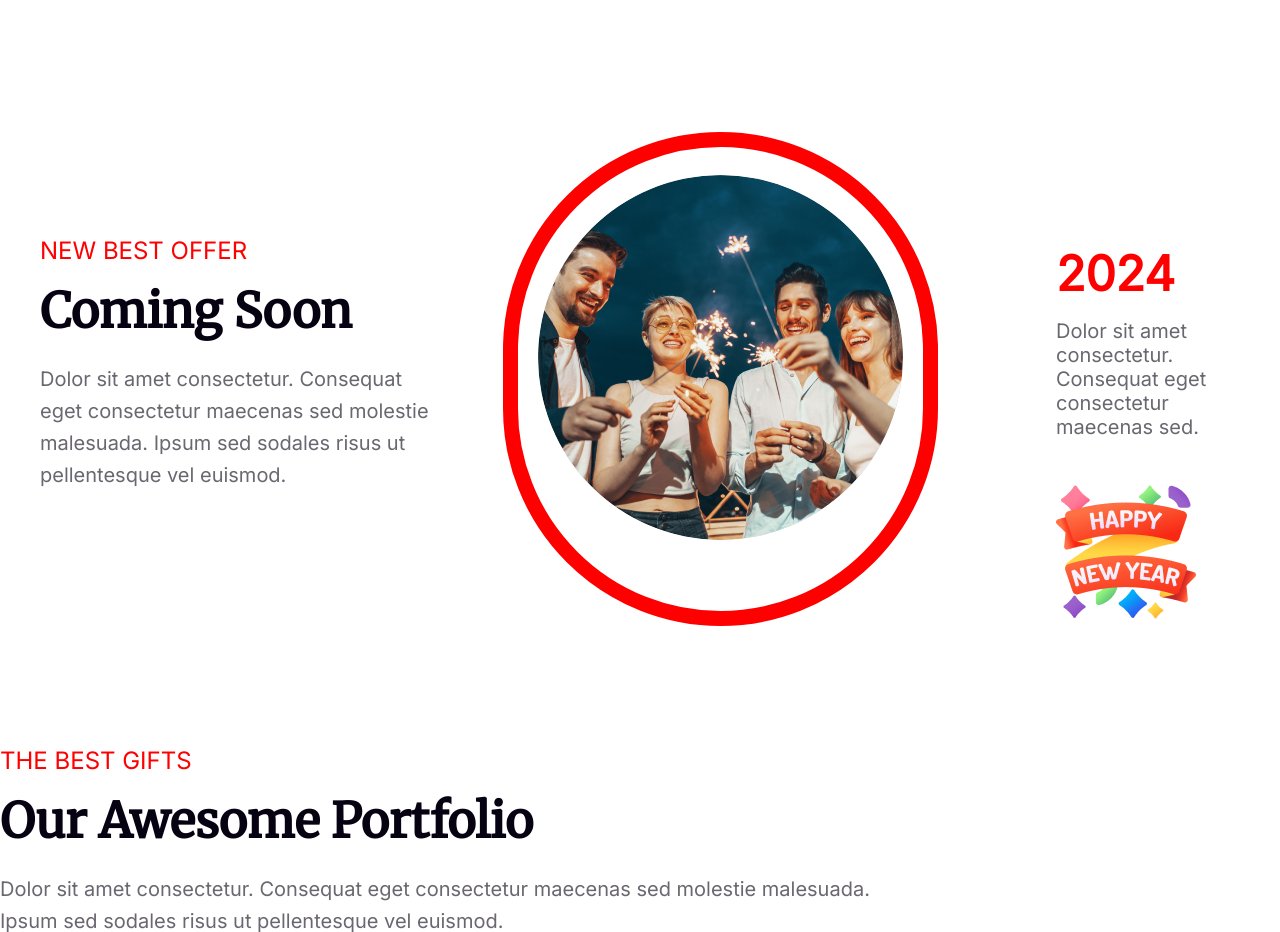
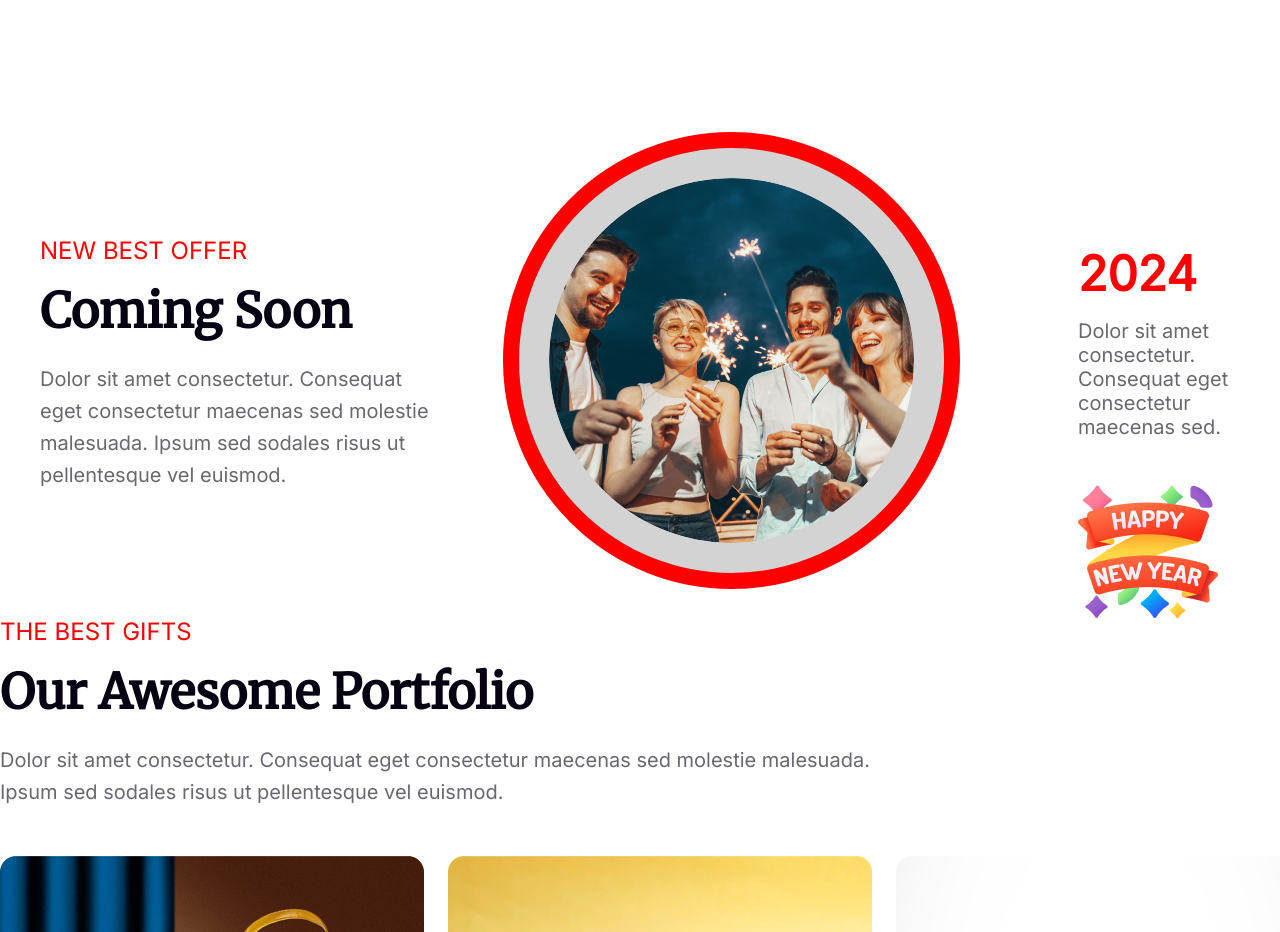
Before and after one commit to saidul24/New-Year-Party, a plain HTML site: page index.html in a window 1280 px wide. Shown: the part 2960-3892 px from the top of the page. Drawn offline with Linux system fonts and the light colour scheme.

Commit message:
added more section and fixed sll problem

```diff
--- a/index.html
+++ b/index.html
@@ -3,7 +3,7 @@
 <head>
     <meta charset="UTF-8">
     <meta name="viewport" content="width=device-width, initial-scale=1.0">
-    <title>Document</title>
+    <title>New Year</title>
     <script src="https://kit.fontawesome.com/6ee2d4b526.js" crossorigin="anonymous"></script>
 
     <link rel="stylesheet" href="styles/style.css">
--- a/styles/style.css
+++ b/styles/style.css
@@ -211,6 +211,7 @@
 .sec-head-new{
   display: flex;
   margin-top: 120px;
+  height: 364.844px;
 }
 
 .newl-title{
@@ -242,17 +243,15 @@
 }
 
 .center-site{
-  border-radius: 463px;
-  border: 15px solid #F00;
   margin-left: 70px;
+
 }
 
 .img-new{
-
-  margin: 20px;
-  margin-top: 28px;
-  border-radius: 364.844px;
-  background: url(<path-to-image>), lightgray -91.279px 0px / 150.038% 100% no-repeat;
+  border: red 16px solid;
+  border-radius: 50%;
+  padding: 30px;
+  background: lightgray -91.279px 0px / 150.038% 100% no-repeat;
 }
 
 .newr-title{
@@ -325,7 +324,7 @@
   margin: 0;
 }
 .gift-item:hover{
-  box-shadow: 5px 5px 10px 5px rgb(233, 88, 243);
+  box-shadow: 5px 5px 10px 5px rgb(162, 43, 170);
 
 }
 
```
